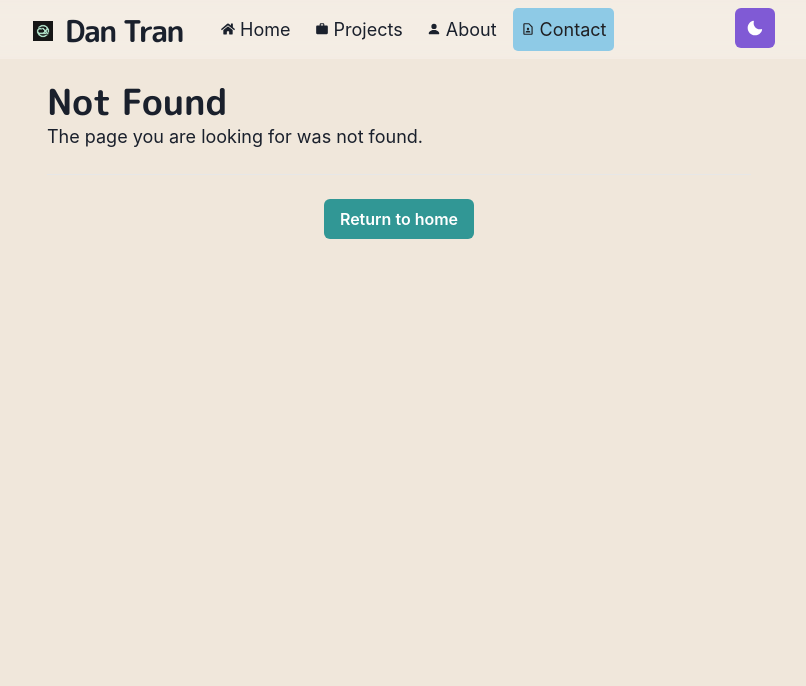
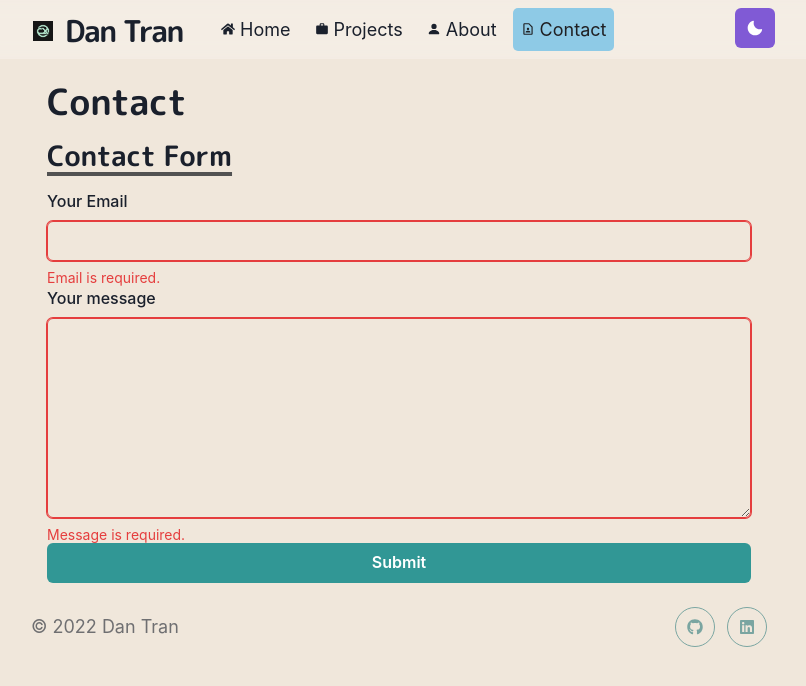
Before and after one commit to dantran16/portfolio-site, a Next.js app: page /contact in a window 1280 px wide. Before the commit this address had no page. Shown: the top 686 px of the page, without its empty margins (241-1047 px from the left). Built offline with nearby package versions, Linux system fonts and the light colour scheme.

Commit message:
Finished Contact Form

```diff
--- /dev/null
+++ b/components/footer.js
@@ -0,0 +1,35 @@
+import { Box, Flex, IconButton, Link } from '@chakra-ui/react'
+import {
+  FaGithub as GitHubIcon,
+  FaLinkedin as LinkedInIcon
+} from 'react-icons/fa'
+
+const Footer = () => (
+  <Flex opacity={0.6} justify="space-between" align='center'>
+    <Box>&copy; {new Date().getFullYear()} Dan Tran</Box>
+    <Flex justify="space-around">
+      <Link ml={3} rel="noopener" target="_blank" href="https://github.com/dantran16">
+        <IconButton
+          colorScheme="teal"
+          aria-label="GitHub"
+          icon={<GitHubIcon />}
+          size="md"
+          borderRadius="100%"
+          variant="outline"
+        />
+      </Link>
+      <Link ml={3} rel="noopener" target="_blank" href="https://www.linkedin.com/in/dantranux/">
+        <IconButton
+          colorScheme="teal"
+          aria-label="LinkedIn"
+          icon={<LinkedInIcon />}
+          size="md"
+          borderRadius="100%"
+          variant="outline"
+        />
+      </Link>
+    </Flex>
+  </Flex>
+)
+
+export default Footer
--- a/components/layouts/main.js
+++ b/components/layouts/main.js
@@ -1,6 +1,7 @@
 import Head from 'next/head'
 import Navbar from '../navbar.js'
 import { Box, Container } from '@chakra-ui/react'
+import Footer from '../footer'
 
 const Main = ({ children, router }) => {
 
@@ -17,6 +18,8 @@ const Main = ({ children, router }) => {
 
       <Container maxW="container.md" pt={20}>
         {children}
+
+        <Footer />
       </Container>
 
     </Box>
--- a/package.json
+++ b/package.json
@@ -24,8 +24,10 @@
     "@chakra-ui/react": "^1.7.4",
     "@emotion/react": "^11.7.1",
     "@emotion/styled": "^11.6.0",
+    "dotenv": "^16.0.0",
     "framer-motion": "^5.6.0",
     "next": "^12.0.8",
+    "nodemailer": "^6.7.2",
     "react": "^17.0.2",
     "react-dom": "^17.0.2",
     "react-icons": "^4.3.1"
--- /dev/null
+++ b/pages/api/contact.js
@@ -0,0 +1,34 @@
+export default async function (req, res) {
+  require('dotenv').config()
+
+  let nodemailer = require('nodemailer')
+  const transporter = nodemailer.createTransport({
+    port: 465,
+    host: 'smtp.gmail.com',
+    auth: {
+      user: 'dantranfullstack@gmail.com',
+      pass: process.env.password
+    },
+    secure: true,
+  })
+
+  const mailData = {
+    from: 'dantranfullstack@gmail.com',
+    to: 'dantranux@gmail.com',
+    subject: `Message From ${req.body.email}`,
+    text: req.body.message + " | Sent from: " + req.body.email,
+    html: `<div>${req.body.message}</div><p>Sent from:
+    ${req.body.email}</p>`
+  }
+
+  transporter.sendMail(mailData, (err, info) => {
+    if (err)
+      console.log(err)
+    else {
+      console.log(`Success`)
+      console.log(info)
+    }
+  })
+
+  res.status(200)
+}
--- /dev/null
+++ b/pages/contact.js
@@ -0,0 +1,115 @@
+import React, { useState } from 'react';
+import { FormControl, FormLabel, Input, FormHelperText, FormErrorMessage, Textarea, Container, Heading, Button } from '@chakra-ui/react';
+import Layout from '../components/layouts/article'
+import Section from '../components/section';
+
+const EmailInput = ({email, handleEmailChange}) => {
+  const isError = !/^[A-Z0-9._%+-]+@[A-Z0-9.-]+\.[A-Z]{2,4}$/i.test(email);
+
+  return (
+    <FormControl isInvalid={isError}>
+      <FormLabel htmlFor='email'>Your Email</FormLabel>
+      <Input
+        id='email'
+        type='email'
+        value={email}
+        onChange={handleEmailChange}
+      />
+      {!isError ? (
+        <FormHelperText>
+          Enter your email!
+        </FormHelperText>
+      ) : (
+        <FormErrorMessage>Email is required.</FormErrorMessage>
+      )}
+    </FormControl>
+  )
+}
+
+
+const MessageInput = ({message, handleMessageChange}) => {
+
+
+  const isError = message.length < 2
+
+  return (
+    <FormControl isInvalid={isError}>
+      <FormLabel htmlFor='message'>Your message</FormLabel>
+      <Textarea
+        id='message'
+        value={message}
+        onChange={handleMessageChange}
+        size='lg'
+        height={200}
+      />
+      {!isError ? (
+        <FormHelperText>
+          Enter the message you want to send me!
+        </FormHelperText>
+      ) : (
+        <FormErrorMessage>Message is required.</FormErrorMessage>
+      )}
+    </FormControl>
+  )
+}
+
+
+const Contact = () => {
+  const [email, setEmail] = useState('')
+  const handleEmailChange = (event) => setEmail(event.target.value)
+
+  const [message, setMessage] = useState('')
+  const handleMessageChange = (event) => setMessage(event.target.value)
+
+  const [status, setStatus] = useState("Submit")
+
+  const handleSubmit = async (e) => {
+    e.preventDefault()
+    setStatus("Sending...")
+    const data = {
+      email,
+      message
+    }
+
+    fetch("/api/contact", {
+      method: "POST",
+      headers: {
+        'Accept': 'application/json, text/plain, */*',
+        "Content-Type": "application/json",
+      },
+      body: JSON.stringify(data)
+    }).then((res) => {
+      console.log(`Response Received ${res.status}`)
+      if (res.status === 200) {
+        console.log('Response succeeded!')
+        setStatus("Submit")
+        setEmail('')
+        setMessage('')
+      }
+    });
+  }
+
+  return (
+    <Layout>
+      <Container maxW='container.md'>
+        <Heading as="h3" fontSize={36} mb={4}>
+          Contact
+        </Heading>
+        <Section delay={0.1}>
+          <Heading as="h3" variant="section-title">
+            Contact Form
+          </Heading>
+          <form onSubmit={handleSubmit}>
+            <EmailInput email={email} setEmail={setEmail} handleEmailChange={handleEmailChange} />
+            <MessageInput message={message} setMessage={setMessage} handleMessageChange={handleMessageChange} />
+            <Button isFullWidth colorScheme='teal' type="submit">{status}</Button>
+          </form>
+        </Section>
+      </Container>
+    </Layout>
+
+
+  )
+}
+
+export default Contact;
```
Also changed, not shown: pages/index.js (+2 -6 lines), 2 other files (tests, documents, lock files or other folders).
